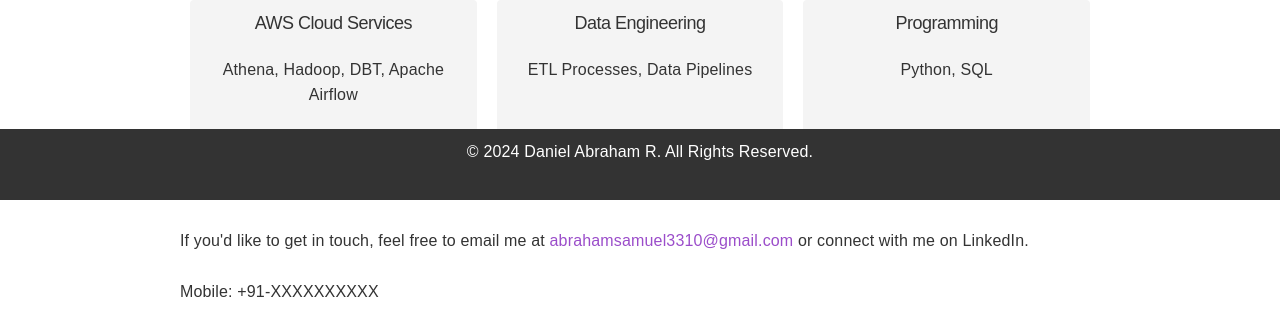
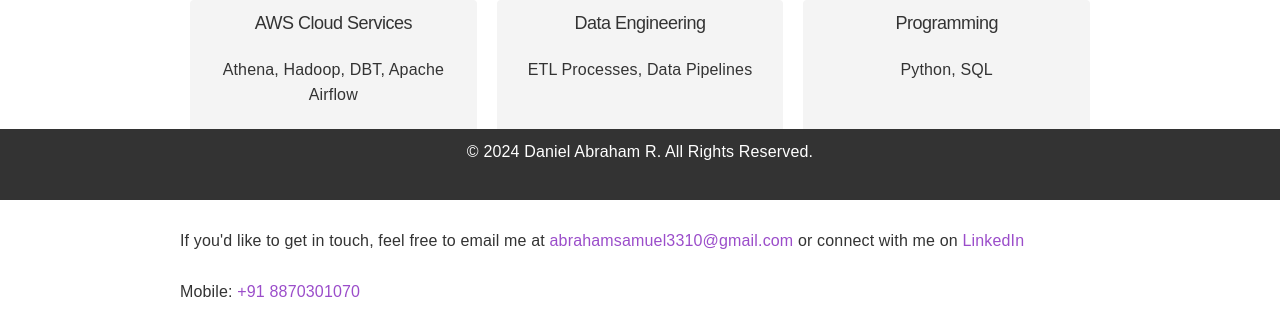
Before and after one commit to DannyBoy3310/DannyBoy3310.github.io, a plain HTML site: page index.html in a window 1280 px wide. Shown: the part 600-929 px from the top of the page. Drawn offline with nearby package versions, Linux system fonts and the light colour scheme.

Commit message:
Update index.html

```diff
--- a/index.html
+++ b/index.html
@@ -134,8 +134,8 @@
         <div class="section-title">
             <h2>Contact</h2>
         </div>
-        <p>If you'd like to get in touch, feel free to email me at <a href="mailto:abrahamsamuel3310@gmail.com">abrahamsamuel3310@gmail.com</a> or connect with me on LinkedIn.</p>
-        <p>Mobile: +91-XXXXXXXXXX</p>
+        <p>If you'd like to get in touch, feel free to email me at <a href="mailto:abrahamsamuel3310@gmail.com">abrahamsamuel3310@gmail.com</a> or connect with me on <a href = "https://www.linkedin.com/in/daniel-abraham-r/">LinkedIn </a></p>
+        <p>Mobile: <a href="tel:+918870301070">+91 8870301070</a></p>
     </section>
 
     <!-- Footer -->
```
